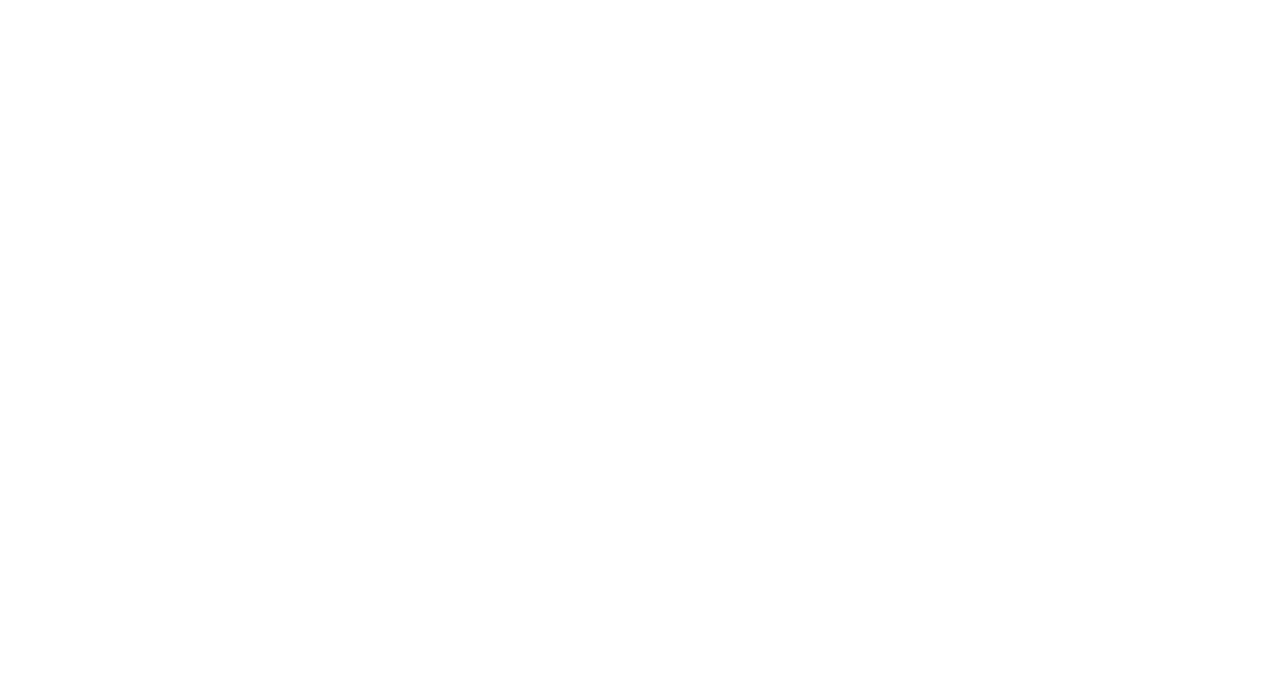
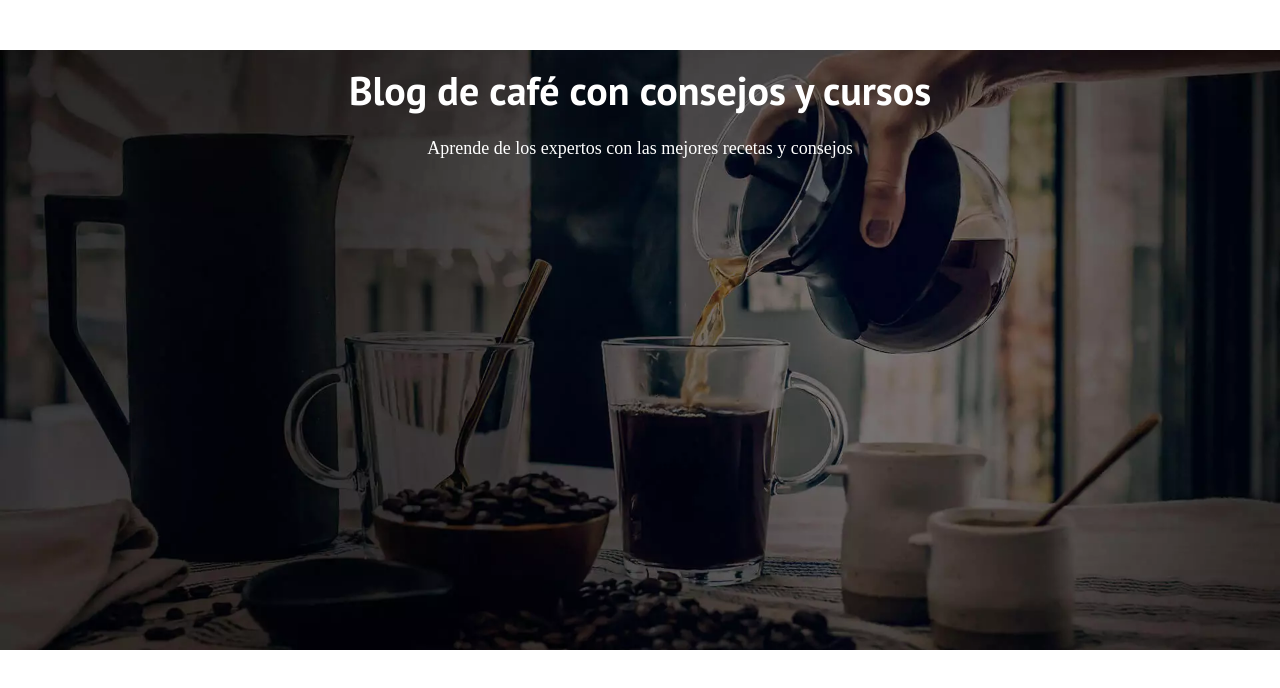
Before and after one commit to LorDHelsem/BLOGDECAFE_INICIO, a plain HTML site: page index.html in a window 1280 px wide. Drawn offline with Linux system fonts and the light colour scheme.

Commit message:
Creando el Header

```diff
--- a/css/styles.css
+++ b/css/styles.css
@@ -60,3 +60,16 @@ img {
 .centrar-texto {
   text-align: center;
 }
+/* Header */
+.header {
+  background-image: url(../img/banner.webp);
+  height: 60rem;
+  background-size: cover;
+  background-repeat: no-repeat;
+  background-position: center center;
+}
+.header__texto {
+  text-align: center;
+  color: var(--blanco);
+  margin-top: 5rem;
+}
--- a/index.html
+++ b/index.html
@@ -13,5 +13,14 @@
     />
     <link rel="stylesheet" href="css/styles.css" />
   </head>
-  <body></body>
+  <body>
+    <header class="header">
+      <div class="header__texto">
+        <h2 class="no-margin">Blog de café con consejos y cursos</h2>
+        <p class="no-margin">
+          Aprende de los expertos con las mejores recetas y consejos
+        </p>
+      </div>
+    </header>
+  </body>
 </html>
```
